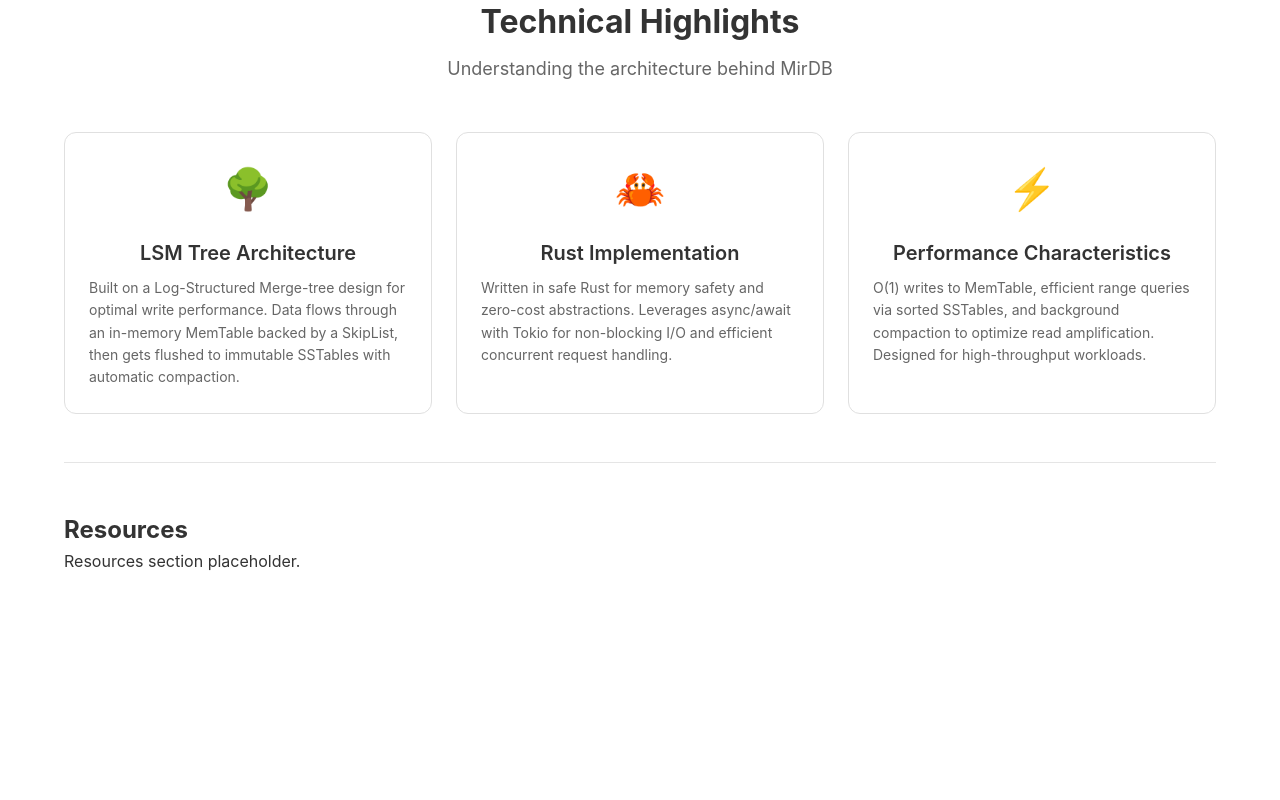
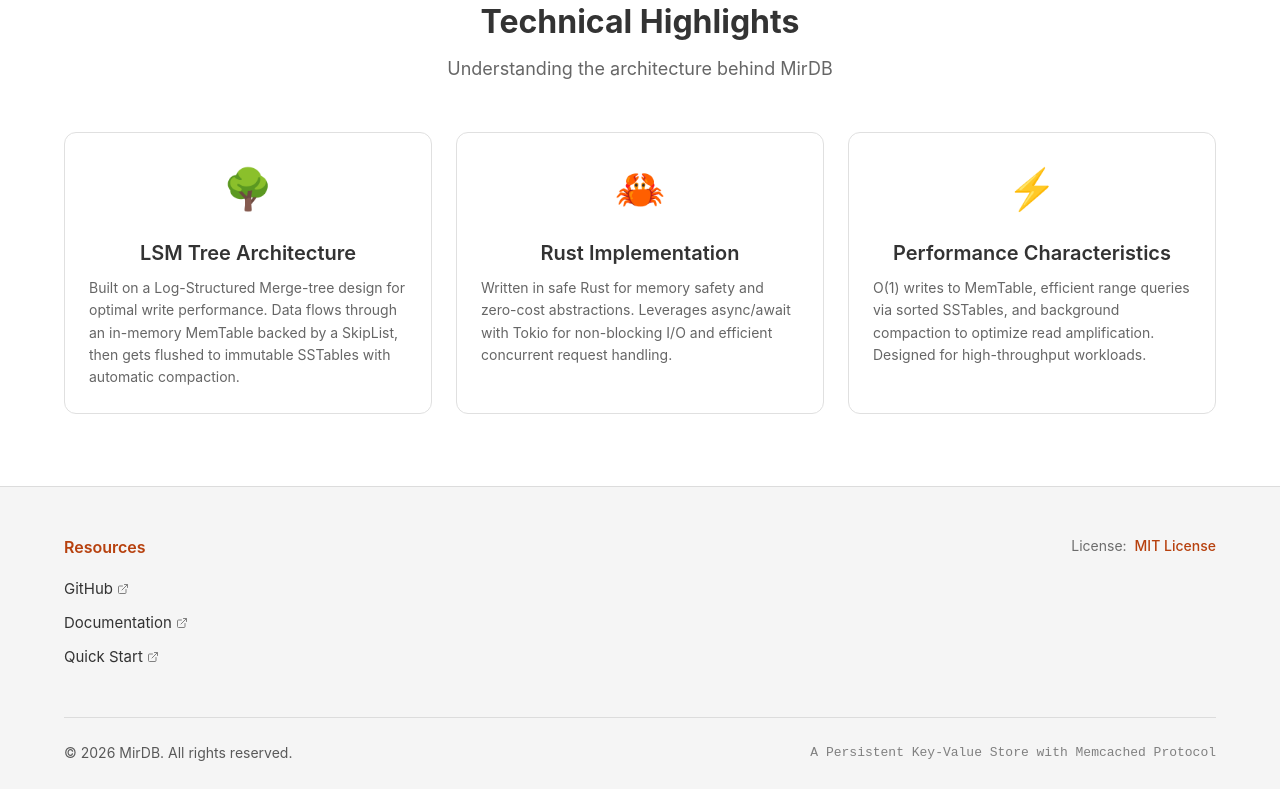
Before and after one commit to yetone/mirdb, a React (Vite) app in the folder mirdb-homepage/: page / in a window 1280 px wide. Shown: the part 1613-2413 px from the top of the page. Built offline with nearby package versions, Linux system fonts and the light colour scheme.

Commit message:
feat(app): integrate Footer component into main layout
- Import and render Footer component after main content
- Add flex layout to App for sticky footer positioning
- Main content area now uses flex: 1 for proper spacing

```diff
--- a/mirdb-homepage/src/App.module.css
+++ b/mirdb-homepage/src/App.module.css
@@ -1,11 +1,15 @@
 .app {
   min-height: 100vh;
+  display: flex;
+  flex-direction: column;
 }
 
 .main {
+  flex: 1;
   max-width: 1200px;
   margin: 0 auto;
   padding: var(--spacing-lg);
+  width: 100%;
 }
 
 .section {
--- a/mirdb-homepage/src/App.tsx
+++ b/mirdb-homepage/src/App.tsx
@@ -3,6 +3,7 @@ import { Features } from './components/Features';
 import { ProjectStatus } from './components/ProjectStatus';
 import { TechHighlights } from './components/TechHighlights';
 import { ThemeToggle } from './components/ThemeToggle';
+import { Footer } from './components/Footer';
 import styles from './App.module.css';
 
 function App() {
@@ -19,11 +20,8 @@ function App() {
         </section>
         <ProjectStatus />
         <TechHighlights />
-        <section id="resources" className={styles.section}>
-          <h2>Resources</h2>
-          <p>Resources section placeholder.</p>
-        </section>
       </main>
+      <Footer />
     </div>
   );
 }
```
